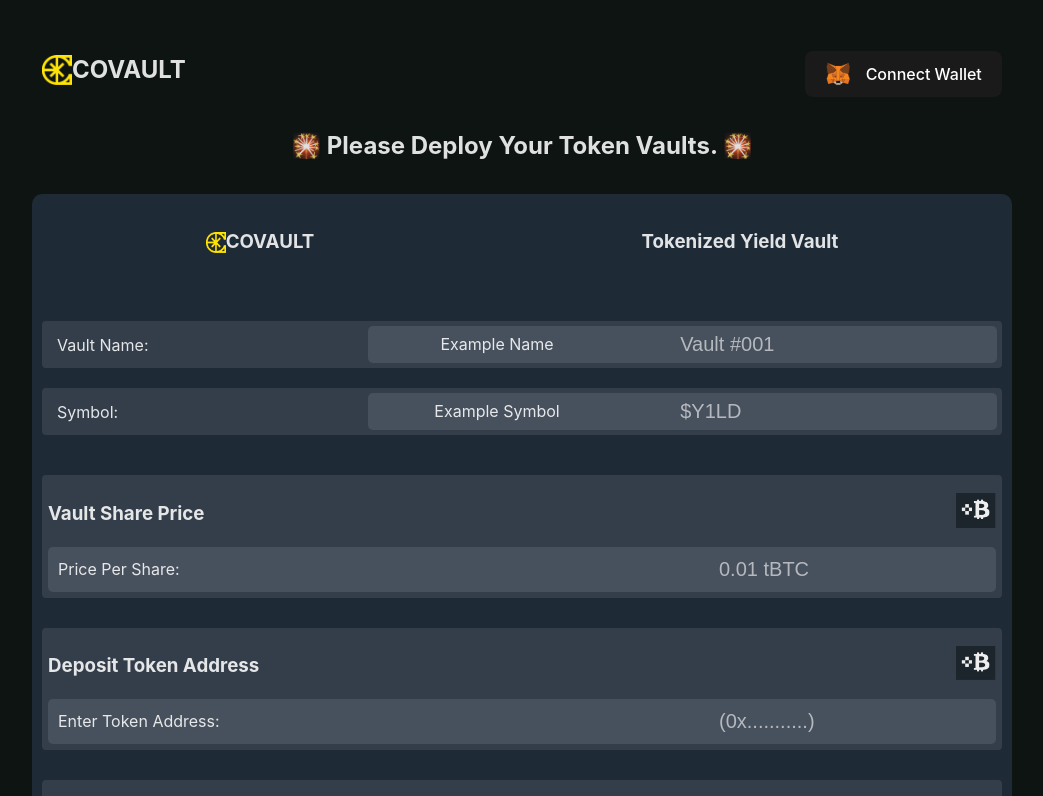
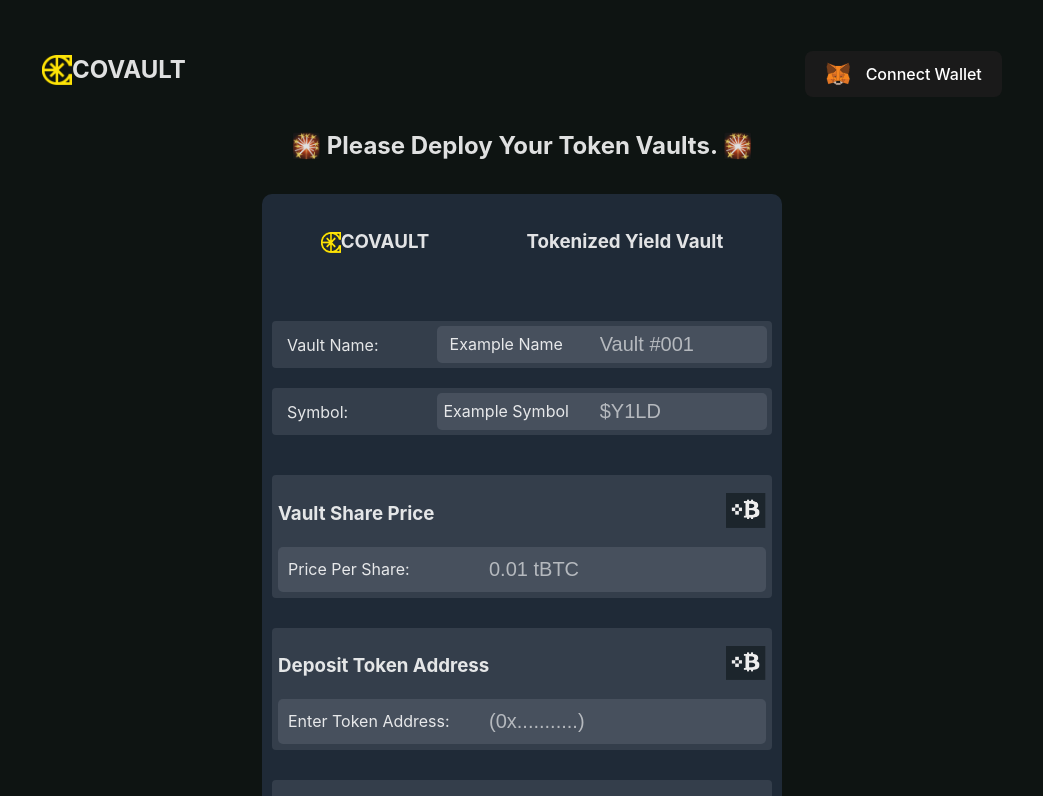
Before and after one commit to milojeBtc/ERC4626_Deployer_frontend, a React (Create React App) app: page / in a window 1280 px wide. Shown: the top 796 px of the page, without its empty margins (118-1161 px from the left). Built offline with nearby package versions, Linux system fonts and the light colour scheme.

Commit message:
update the UI response

```diff
--- a/src/App.jsx
+++ b/src/App.jsx
@@ -163,7 +163,6 @@ function App() {
   return (
     <div className="App">
       <div className="NavBar">
-        {/* <h2>COVAULT</h2> */}
         <div
           style={{
             display: "flex",
@@ -298,7 +297,7 @@ function App() {
             {!loading ? (
               <p>Deploy Vault</p>
             ) : (
-              <ClipLoader color={"#3498db"} size={20} />
+              <ClipLoader color={"#3498db"} size={35} />
             )}
           </button>
           <div style={{ paddingBottom: "30px" }}>
--- a/src/index.css
+++ b/src/index.css
@@ -110,10 +110,9 @@ button:last-child {
 }
 
 .Card {
-  /* min-width: 45%; */
-  /* width: 500px; */
-  width: 100%;
-  /* min-height: 150px; */
+  max-width: 500px;
+  min-width: 450px;
+  width: 70%;
   display: flex;
   justify-content: center;
   align-items: center;
```
